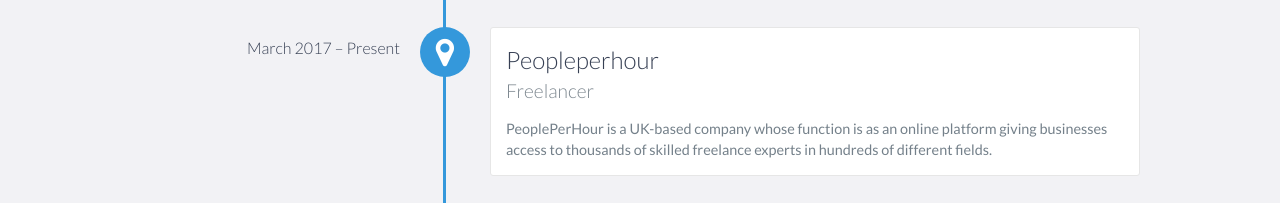
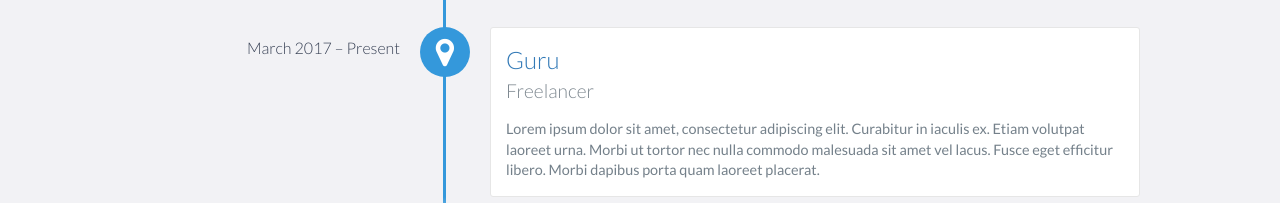
Before and after one commit to Quantum99/Quantum99.github.io, a website: page index.html in a window 1280 px wide. Shown: the part 1372-1575 px from the top of the page. Drawn offline with nearby package versions, Linux system fonts and the light colour scheme.

Commit message:
removed peopleperhour

```diff
--- a/index.html
+++ b/index.html
@@ -97,14 +97,14 @@
                 </p>
             </div>
 
-            <div data-date="March 2017 – Present">
+           <!-- <div data-date="March 2017 – Present">
                 <h3>Peopleperhour</h3>
                 <h4>Freelancer</h4>
                 <p>
                     PeoplePerHour is a UK-based company whose function is as an online platform giving businesses access to
                     thousands of skilled freelance experts in hundreds of different fields.
                 </p>
-            </div>
+            </div>-->
 
             <div data-date="March 2017 – Present">
                 <h3><a href="https://www.guru.com/freelancers/michael-asphall">Guru</a></h3>
```
